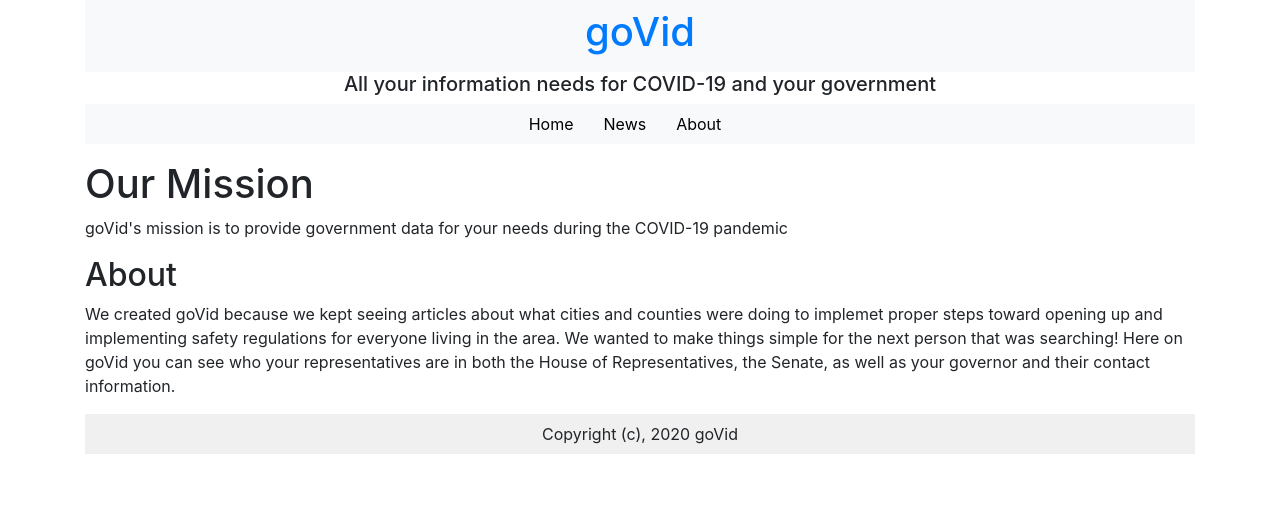
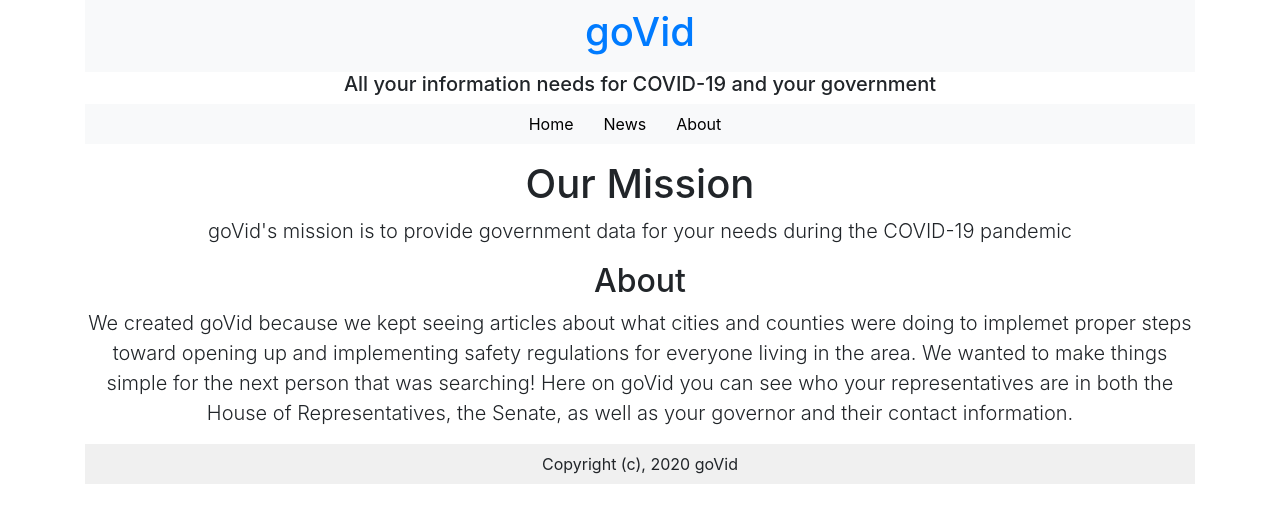
Before and after one commit to OpenHacksGovid/Govid, a React (Create React App) app in the folder my-app/: page /about in a window 1280 px wide. Shown: the top 522 px of the page. Built offline with nearby package versions, Linux system fonts and the light colour scheme.

Commit message:
edited about page

```diff
--- a/my-app/src/App.css
+++ b/my-app/src/App.css
@@ -9,6 +9,10 @@
 
 .navbar-item a:link {
     text-decoration: none;
+}
+
+.nav .current {
+    background-color: red;
 }
 
 h1 a:link {
--- a/my-app/src/components/Navigation/About.js
+++ b/my-app/src/components/Navigation/About.js
@@ -1,13 +1,14 @@
 import React from 'react';
+import "bootstrap/dist/css/bootstrap.min.css";
 
 function About() {
     return (
-        <div>
+        <div className="text-center">
             <h1>Our Mission</h1>
-            <p>goVid's mission is to provide government data for your needs during the COVID-19 pandemic</p>
+            <p className="lead">goVid's mission is to provide government data for your needs during the COVID-19 pandemic</p>
 
             <h2>About</h2>
-            <p>We created goVid because we kept seeing articles about what cities and counties were doing to implemet proper steps toward opening up and implementing safety
+            <p className="lead">We created goVid because we kept seeing articles about what cities and counties were doing to implemet proper steps toward opening up and implementing safety
                 regulations for everyone living in the area. We wanted to make things simple for the next person that was searching! Here on goVid you can see who
                 your representatives are in both the House of Representatives, the Senate, as well as your governor and their contact information.
             </p>
--- a/my-app/src/components/Navigation/Navigation.js
+++ b/my-app/src/components/Navigation/Navigation.js
@@ -1,5 +1,6 @@
 import React from 'react';
 import { BrowserRouter as Router, Link, Route } from 'react-router-dom';
+import '../../App.css';
 
 import Home from "./Home";
 import About from "./About";
@@ -16,9 +17,9 @@ class Nav extends React.Component {
                 <h5 className="text-center">All your information needs for COVID-19 and your government</h5>
                 <nav className="mb-3 navbar navbar-expand-lg navbar-light bg-light">
                     <ul className="navbar-nav mx-auto">
-                        <li className="navbar-item"><Link to="/">Home</Link></li>
-                        <li className="navbar-item"><Link to="/news">News</Link></li>
-                        <li className="navbar-item"><Link to="/about">About</Link></li>
+                        <li className="navbar-item current"><Link to="/">Home</Link></li>
+                        <li className="navbar-item current"><Link to="/news" >News</Link></li>
+                        <li className="navbar-item current"><Link to="/about" >About</Link></li>
                     </ul>
                 </nav>
 
```
